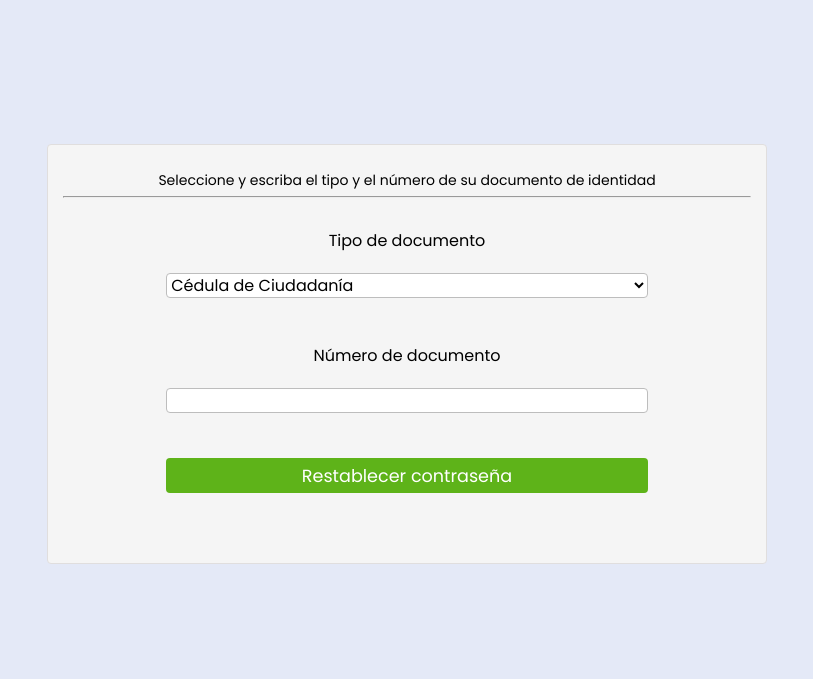
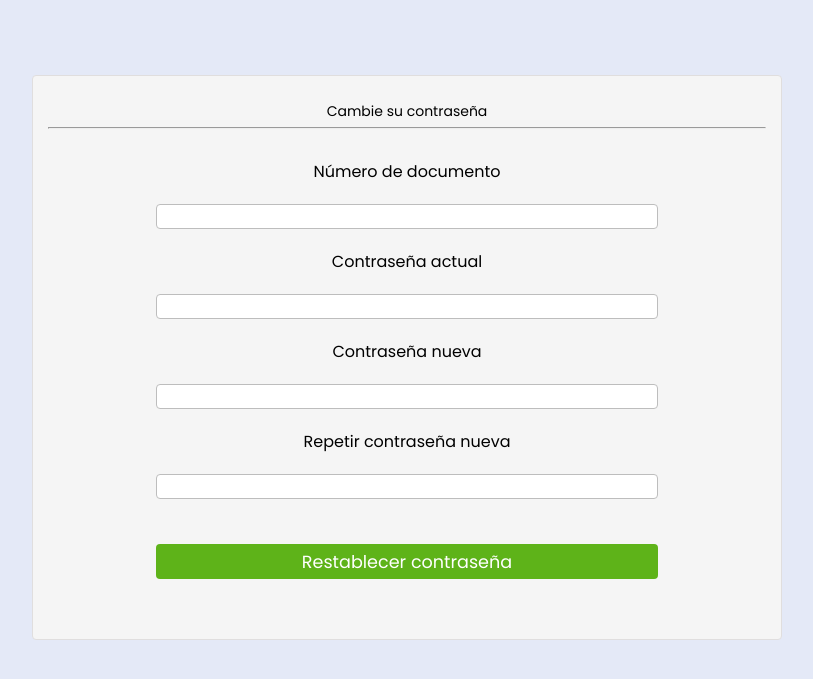
Before and after one commit to daviardev/dashboard-admin, a PHP site: page /pages/forgot-pass.html in a window 1280 px wide. Shown: the top 679 px of the page, without its empty margins (233-1046 px from the left). Run offline with PHP 8.4, Linux system fonts and the light colour scheme.

Commit message:
Forgot password

```diff
--- a/css/forgot-pass.css
+++ b/css/forgot-pass.css
@@ -1,8 +1,6 @@
 .container {
-    margin-left: auto;
-    padding-left: 15px;
-    margin-right: auto;
-    padding-right: 15px;
+    margin: 0 auto 0 auto;
+    padding: 0 auto 15px 0;
 }
 
 .row {
@@ -19,8 +17,8 @@
 
 .form {
     border: #e0dede solid 1px;
-    padding: 20px 15px 30px 15px;
-    margin-top: 20%;
+    padding: 20px 15px 20px 15px;
+    margin-top: 10%;
     border-radius: 4px;
     margin-bottom: 30px;
     min-height: 330px;
--- a/pages/forgot-pass.html
+++ b/pages/forgot-pass.html
@@ -7,45 +7,41 @@
     <link rel='shortcut icon' href='/public/favicon.jpeg' type='image/x-icon'>
     <link rel='stylesheet' href='/css/globals.css'>
     <link rel='stylesheet' href='/css/forgot-pass.css'>
-    <title>Restablecer contraseña · DB</title>
+    <title>Cambiar contraseña · Centro de registros</title>
 </head>
 
 <body>
-    <main>
-        <div class='container'>
+    <main class="container">
         <div class='row'>
             <div class='content_form'>
                 <form action='' class='form'>
-                        <span class='text'>Seleccione y escriba el tipo y el número de su documento de identidad</span>
+                    <span class='text'>Cambie su contraseña</span>
                     <hr>
                     <div style='margin: 30px auto;'>
                         <section>
-                                <label>Tipo de documento</label>
-                                <br />
-                                <select name='typeDocument' class='input' required>
-                                    <option value='CC'>Cédula de Ciudadanía</option>
-                                    <option value='CE'>Cédula de Extranjería</option>
-                                    <option value='TI'>Tarjeta de Identidad</option>
-                                    <option value='PEP'>Permiso especial de permanencia</option>
-                                    <option value='DNI'>DNI - Documento Nacional de Identificación</option>
-                                    <option value='NCS'>Número Ciego SENA</option>
-                                    <option value='PS'>Pasaporte</option>
-                                    <option value='PPT'>Permiso por Protección Temporal</option>
-                                </select>
-                            </section>
-
-                            <section style='margin-top: 25px;'>
                             <label>Número de documento</label>
                             <br>
                             <input type='text' name='numberDocument' class='input' required />
+                            <br>
+                            <label>Contraseña actual</label>
+                            <br>
+                            <input type='text' name='numberDocument' class='input' required />
+                            <br>
+                            <label>Contraseña nueva</label>
+                            <br>
+                            <input type='text' name='numberDocument' class='input' required />
+                            <br>
+                            <label>Repetir contraseña nueva</label>
+                            <br>
+                            <input type='text' name='numberDocument' class='input' required />
                         </section>
-
                         <br />
 
-                            <button type='button' class='btn' style='height: 35px; width: 70%;'>Restablecer contraseña</button>
+                        <button type='button' class='btn' style='height: 35px; width: 70%;'>
+                            Restablecer contraseña
+                        </button>
                     </div>
                 </form>
-                </div>
             </div>
         </div>
     </main>
```
Lines whose indentation alone changed are shown as unchanged.
